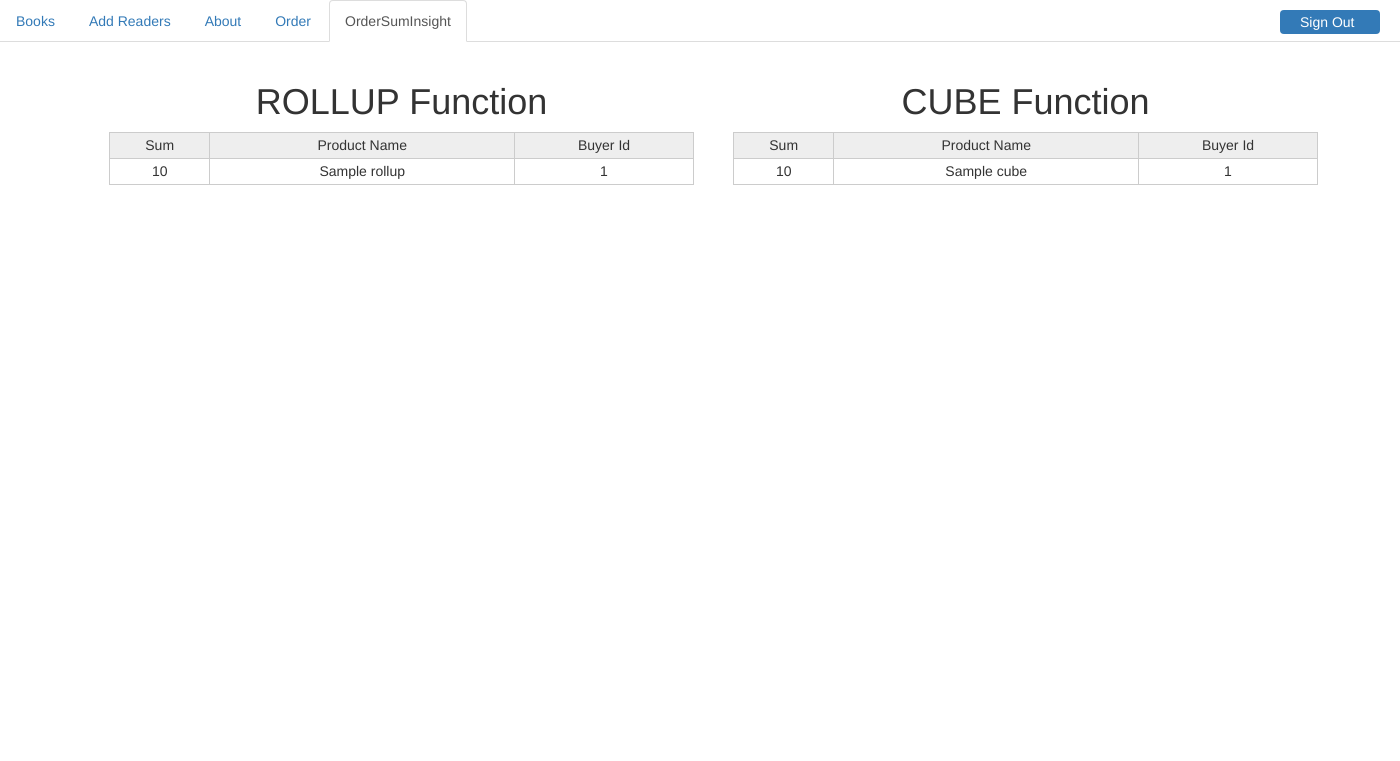
After one commit to tagons/BT5110, a Flask app: template src/templates/order_sum_insight.html in a window 1400 px wide. The commit adds this page. Shown: the top 761 px of the page. Run offline with Flask 2, Linux system fonts and the light colour scheme; the template is opened without the code that fills it: most values are stand-ins (such as "Sample title", 1, 10 or a date in 2020); some libraries are stand-ins or nearby versions.

Commit message:
Added order_sum_insight
Used both CUBE function and ROLLUUP fuction.

```diff
--- a/src/templates/about_user.html
+++ b/src/templates/about_user.html
@@ -48,6 +48,7 @@
 	  .row{
 	  	background-color: white;
 	  }
+
     </style>
 </head>
 <body>
@@ -63,6 +64,8 @@
         <li role="presentation"><a href="/add">Add Readers</a></li>
         <li role="presentation" class="active"><a href="">About</a></li>
         <li role="presentation"><a href="/order">Order</a></li>
+        <li role="presentation"><a href="/order_sum_insight">OrderSumInsight</a></li>
+
     </ul>
 </div>
 
--- a/src/templates/books.html
+++ b/src/templates/books.html
@@ -38,6 +38,8 @@
       #signout a{
         padding: 2px 0px 2px 20px;
       }
+
+
     </style>
 </head>
 <body>
@@ -53,6 +55,8 @@
         <li role="presentation"><a href="/add">Add Readers</a></li>
         <li role="presentation"><a href="/about_user">About</a></li>
         <li role="presentation"><a href="/order">Order</a></li>
+        <li role="presentation"><a href="/order_sum_insight">OrderSumInsight</a></li>
+
     </ul>
 </div>
 {% with messages = get_flashed_messages() %}
--- /dev/null
+++ b/src/templates/order_sum_insight.html
@@ -0,0 +1,146 @@
+<!DOCTYPE html>
+<html lang="en">
+<head>
+    <meta charset="utf-8">
+    <meta http-equiv="X-UA-Compatible" content="IE=edge">
+    <meta name="viewport" content="width=device-width, initial-scale=1">
+
+    <title>OrderSumInsight</title>
+
+    <link href="../static/bootstrap/css/bootstrap.min.css" rel="stylesheet">
+    <link rel="stylesheet" href="../static/bootstrap/css/bootstrap-theme.min.css">
+    <script src="../static/bootstrap/js/bootstrap.min.js"></script>
+    <script src="../static/js/jquery-3.5.1/jquery-3.5.1.min.js"></script>
+    <link rel="stylesheet" type="text/css" href="../static/css/styles.css">
+    <style type="text/css">
+      #us{
+        float: right;
+        margin-right: 20px;
+        margin-top: 10px;
+      }
+      #us h3{
+        margin: 0 0 0 0;
+      }
+      .ps{
+        width: 90%;
+        margin-top: 20px;
+        margin-left: 5%
+      }
+      table {
+        width: 100%;
+        background: #ccc;
+        margin: 10px auto;
+        border-collapse: collapse;
+      }
+      th,
+      td {
+        height: 25px;
+        line-height: 25px;
+        text-align: center;
+        border: 1px solid #ccc;
+      }
+      th {
+        background: #eee;
+        font-weight: normal;
+      }
+      tr {
+        background: #fff;
+      }
+      tr:hover {
+        background: #cc0;
+      }
+      td a {
+        color: #06f;
+        text-decoration: none;
+      }
+      td a:hover {
+        color: #06f;
+        text-decoration: underline;
+      }
+      #icon{
+        float: right;
+        margin-top: -15px;
+      }
+      #signout{
+        width: 100px;
+        height: 20px;
+      }
+      #signout a{
+        padding: 2px 0px 2px 20px;
+      }
+
+      .out{
+        width: 1300px;
+        height: 700px;
+      }
+
+      .c_div{
+        float: left;
+        width: 45%;
+        height: 100%;
+        margin-left: 3%;
+        text-align: center;
+        overflow:auto;
+      }
+
+    </style>
+</head>
+<body>
+<div id="us">
+    <ul class="nav nav-pills">
+        <li><h3> {{session['current_user']}} &nbsp</h3></li>
+        <li role="presentation" class="active" id="signout"><a href="/logout">Sign Out</a></li>
+    </ul>
+</div>
+<div>
+    <ul class="nav nav-tabs">
+        <li role="presentation"><a href="">Books</a></li>
+        <li role="presentation"><a href="/add">Add Readers</a></li>
+        <li role="presentation"><a href="/about_user">About</a></li>
+        <li role="presentation"><a href="/order">Order</a></li>
+        <li role="presentation" class="active"><a href="/order_sum_insight">OrderSumInsight</a></li>
+    </ul>
+</div>
+<div class="ps">
+    <div class="out">
+        <div class="left c_div">
+          <h1>ROLLUP Function</h1>
+          <table>
+            <tr>
+              <th>Sum</th>
+              <th>Product Name</th>
+              <th>Buyer Id</th>
+            </tr>
+            {% for i in rollup%}
+            <tr>
+              <td>{{i.sum}}</td>
+              <td>{{i.product_name}}</td>
+              <td>{{i.buyer_id}}</td>
+            </tr>
+            {% endfor %}
+          </table>
+        </div>
+        <div class="right c_div">
+          <h1>CUBE Function</h1>
+          <table>
+            <tr>
+              <th>Sum</th>
+              <th>Product Name</th>
+              <th>Buyer Id</th>
+            </tr>
+            {% for i in cube%}
+            <tr>
+              <td>{{i.sum}}</td>
+              <td>{{i.product_name}}</td>
+              <td>{{i.buyer_id}}</td>
+            </tr>
+            {% endfor %}
+          </table>
+        </div>
+
+    </div>
+</div>
+<script>
+</script>
+</body>
+</html>
--- a/src/views.py
+++ b/src/views.py
@@ -197,6 +197,19 @@ def update_order(order_id, factory_name, buyer_id, product_name, trans_mode, qua
     except:
         return jsonify("Quantity type must be Int")
 
+@app.route('/order_sum_insight')
+def order_sum_insight():
+    rollup = models.rollup_func()
+
+    try:
+        cube = models.cube_func()
+    except:
+        cube = {
+            "sum": "",
+            "product_name": "",
+            "buyer_id": ""
+        }
+    return render_template('order_sum_insight.html', rollup=rollup, cube=cube)
 
 if __name__ == '__main__':
     app.run()
```
Also changed, not shown: src/models.py (+19 -0 lines), src/templates/order.html (+8 -5 lines), 3 other files. Lines whose indentation alone changed are shown as unchanged.
